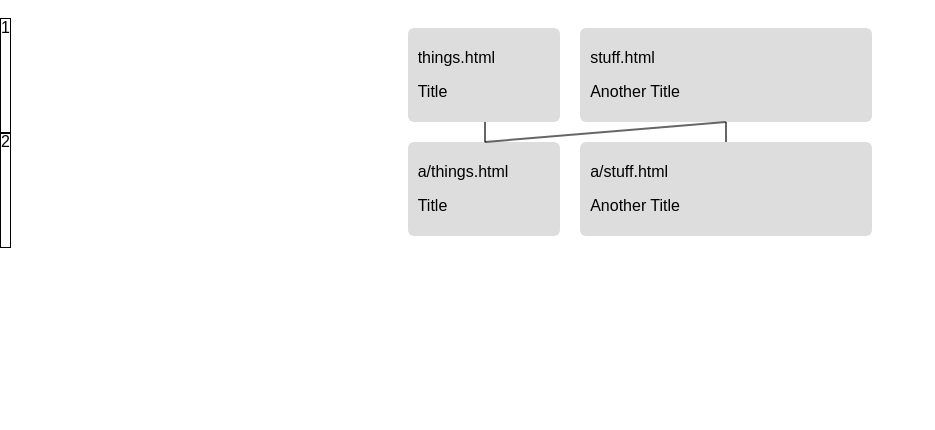
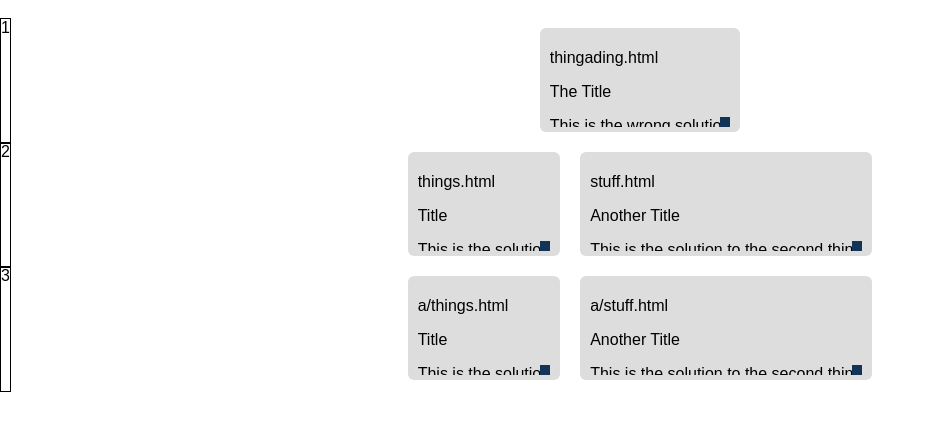
Before and after one commit to clado/level-map, a plain HTML site: page index.html in a window 1280 px wide. Shown: the part 40-470 px from the top of the page, without its empty margins (0-935 px from the left). Drawn offline with Linux system fonts and the light colour scheme.

Commit message:
Fixed ng-click, killed connecting lines

```diff
--- a/css/main.css
+++ b/css/main.css
@@ -17,7 +17,7 @@ body {
   height: 100%;
 }
 
-.levels {
+.levelRow {
   display: flex;
   justify-content: center;
   padding: 5px 0px;
@@ -33,5 +33,19 @@ section {
 
 article {
 	overflow: hidden;
-	height: 0px;
+	height: 10px;
+  position: relative;
 }
+
+.revealSolution {
+  position: absolute;
+  right: 0;
+  top: 0;
+  width: 10px;
+  height: 10px;
+  background-color: #123456;
+}
+
+.blue {
+  border: 2px black solid;
+}
--- a/index.html
+++ b/index.html
@@ -15,12 +15,11 @@
     <div class="levelVal" ng-repeat="(levelValue, levels) in ctrl.levels">
       <div class="levelValLabel">{{levelValue}}</div>
 
-      <div class="levels">
-        <level ng-repeat="level in levels" level="level"></level>
+      <div class="levelRow">
+        <levelinfo ng-repeat="levelthing in levels" level="levelthing"></levelinfo>
       </div>
 
     </div>
 
-
   </body>
 </html>
--- a/js/level-map-controller.js
+++ b/js/level-map-controller.js
@@ -3,10 +3,13 @@ var app = angular.module('levelApp', ['LocalStorageModule'])
 
     this.defaults = {
       1: [
-        { 'url': 'things.html', 'title': 'Title', 'parents':[], 'solution': 'This is the solution' },
-        { 'url': 'stuff.html', 'title': 'Another Title', 'parents':[], 'solution': 'This is the solution to the second thing' }
+        { 'url': 'thingading.html', 'title': 'The Title', 'parents':[], 'solution': 'This is the wrong solution' },
       ],
       2: [
+        { 'url': 'things.html', 'title': 'Title', 'parents':['thingading.html'], 'solution': 'This is the solution' },
+        { 'url': 'stuff.html', 'title': 'Another Title', 'parents':['thingading.html'], 'solution': 'This is the solution to the second thing' }
+      ],
+      3: [
         { 'url': 'a/things.html', 'title': 'Title', 'parents':['things.html', 'stuff.html'], 'solution': 'This is the solution' },
         { 'url': 'a/stuff.html', 'title': 'Another Title', 'parents':['stuff.html'], 'solution': 'This is the solution to the second thing' }
       ]
@@ -31,39 +34,43 @@ var app = angular.module('levelApp', ['LocalStorageModule'])
       // })
     }
 
-
-
-
-
     this.init()
 
   }])
-  .directive('level', function($timeout) {
+  .directive('levelinfo', function($timeout) {
     return {
       restrict: 'E',
       scope: {
         level: '='
       },
-      templateUrl: 'templates/level.html',
+      //templateUrl: 'templates/level.html',
+      template: '<section id="{{level.url}}"><p>{{level.url}}</p><p>{{level.title}}</p><article><div class="revealSolution" ng-click="connectLevels()" onclick="console.log(\'things\')"></div>{{level.solution}}</article></section>',
       link: function(scope, element, attrs) {
 
         scope.connect = connect
 
+        scope.do = function() {
+          console.log("THINGS!")
+        //   //console.log(element.find('article'))
+        }
+
         var connectLevels = function(){
           scope.level.parents.forEach(function(parent){
-            console.log(scope.level.url)
-            scope.connect(document.getElementById(scope.level.url), document.getElementById(parent), 'things', 'stuff')
+            //document.getElementById(scope.level.url)
+            scope.connect(element, document.getElementById(scope.level.url), document.getElementById(parent), 'things')
           })
         }
 
-        $timeout(connectLevels, 0)
+        scope.connectLevels = connectLevels
+
+        $timeout.cancel($timeout(connectLevels, 0))
 
       }
     }
   })
 
     //http://stackoverflow.com/questions/8672369/how-to-draw-a-line-between-two-divs
-    var connect = function(div1, div2, color, thickness) {
+    var connect = function(elm, div1, div2, color) {
       var off1 = getOffset(div1)
       var off2 = getOffset(div2)
       // top center
@@ -76,13 +83,14 @@ var app = angular.module('levelApp', ['LocalStorageModule'])
       var length = Math.sqrt(((x2-x1) * (x2-x1)) + ((y2-y1) * (y2-y1)))
       // center
       var cx = ((x1 + x2) / 2) - (length / 2)
-      var cy = ((y1 + y2) / 2) - (2 / 2)
+      var cy = ((y1 + y2) / 2) - 1
       // angle
       var angle = Math.atan2((y1-y2),(x1-x2))*(180/Math.PI)
-      // make hr
+      // // make hr
       var htmlLine = "<div style='padding:0px; margin:0px; height:2px; background-color:rgba(0,0,0,.6); line-height:1px; position:absolute; left:" + cx + "px; top:" + cy + "px; width:" + length + "px; -moz-transform:rotate(" + angle + "deg); -webkit-transform:rotate(" + angle + "deg); -o-transform:rotate(" + angle + "deg); -ms-transform:rotate(" + angle + "deg); transform:rotate(" + angle + "deg);' />"
 
-      document.body.innerHTML += htmlLine
+      //document.body.innerHTML += htmlLine
+      elm.append(htmlLine)
     }
 
     var getOffset = function(el) {
@@ -90,6 +98,8 @@ var app = angular.module('levelApp', ['LocalStorageModule'])
         var y = 0
         var w = el.offsetWidth || 0
         var h = el.offsetHeight || 0
+        // //needs debugging for scroll
+        // //infine loop. :(
         while( el && !isNaN( el.offsetLeft ) && !isNaN( el.offsetTop ) ) {
             x += el.offsetLeft - el.scrollLeft
             y += el.offsetTop - el.scrollTop
--- a/templates/level.html
+++ b/templates/level.html
@@ -1,5 +1,8 @@
 <section id="{{level.url}}">
   <p>{{level.url}}</p>
   <p>{{level.title}}</p>
-  <article>{{level.solution}}</article>
+  <article>
+    <div class="revealSolution" ng-class="stuff" ng-click="ctrl.do()" onclick="console.log('things')"></div>
+    {{level.solution}}
+  </article>
 </section>
```
